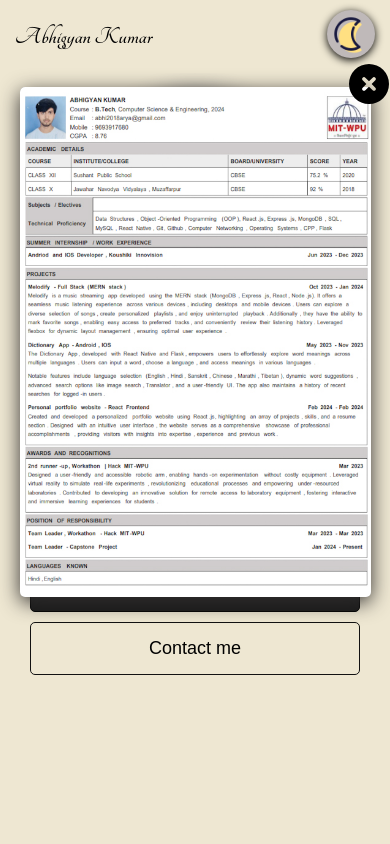
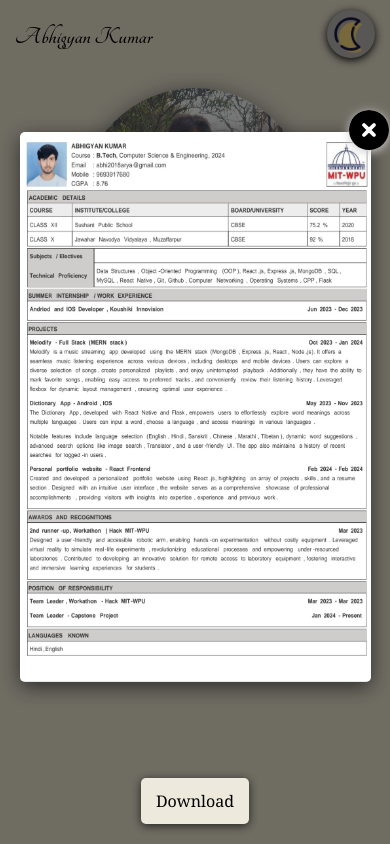
Before and after one commit to abhiarya10/portfolio, a React (Create React App) app: page / in a window 390 px wide. Both pictures are taken after a click on the button "My Resume". Shown: the top 844 px of the page. Built offline with nearby package versions, Linux system fonts and the light colour scheme.

Commit message:
fixed resume size and added dummy download button

```diff
--- a/src/Components/ResumeModal.css
+++ b/src/Components/ResumeModal.css
@@ -1,35 +1,56 @@
 .resume-modal-div{
     background-color: transparent;
     width: 100%;
+    height: 100vh;
     z-index: 1;
     position:fixed;
-    top:65px;
+    top:0px;
     display: flex;
+    flex-direction: column;
+    align-items: center;
     justify-content: center;
+    background-color: #00000088;
+}
+
+.btn-resume {
+    font-size: 16px;
+    font-family: Georgia, 'Times New Roman', Times, serif;
+    padding: 9px 15px;
+    border-radius: 5px;
+    border: none;
+    background-color: #ede9dc;
+    box-shadow: 0px 2px 10px rgb(35, 35, 35);
+}
+.btn-resume:hover{
+    cursor: pointer;
+    background-color: #cecbc0;
 }
 .modal-box{
     background-color: gray;
-    margin-top: 8px;
+    margin-top: 5px;
     border-radius: 5px;
-    width: 28%;
-    height: 510px;
+    width: 32%;
+    height: 550px;
     position: relative;
+    z-index: 2;
 }
 
 .resume-close-btn{
     position: absolute;
     right: -15px;
     top: -15px;
-    background-color: transparent;
+    background-color: white;
+    border-radius: 30px;
     border: none;
-    z-index: 2;
+    z-index: 100;
+    box-shadow: 0px 2px 10px rgb(206, 205, 205);
 }
 .close-icon{
  font-size: 30px;
 }
 .dark-close-icon{
     font-size: 30px;
-    color: #EEE7D2;
+    color: #c4bdab;
 
 }
 .close-icon:hover{
@@ -46,14 +67,22 @@
     border-radius: 5px;
     box-shadow: 0px 5px 20px rgb(48, 46, 46);
 }
+.dark-resume-pic{
+    width: 100%;
+    height: 100%;
+    border-radius: 5px;
+    box-shadow: 0px 2px 20px rgb(176, 174, 174);
+}
 
 .dark-empty-div{
-    background-color: #00000044;
+    background-color: #00000022;
     width: 100%;
     height: 100%;
     position: absolute;
     top: 0px
 }
+
+
 
 .empty-div{
     background-color: transparent;
@@ -64,17 +93,25 @@
 }
 
 @media screen and (max-width:732px) {
+    .btn-resume{
+        position: absolute;
+        bottom: 20px;
+        padding: 12px 15px;
+        z-index: 1000;
+    }
     .modal-box{
         background-color: gray;
-        margin-top: 22px;
+        margin-top: -30px;
         border-radius: 5px;
         width: 90%;
-        height: 510px;
+        height: 550px;
         position: relative;
     }
     .resume-close-btn{
+        top: -22px;
         right: -18px;
-        top: -23px;
+        background-color: white;
+        border-radius: 30px;
     }
     .close-icon, .dark-close-icon{
         font-size: 40px;
--- a/src/Components/ResumeModal.js
+++ b/src/Components/ResumeModal.js
@@ -1,6 +1,6 @@
 import React, { useContext } from "react";
 import "./ResumeModal.css";
-import resume from "../Assests/resume.jpg";
+import resume from "../Assests/resumePic.jpg";
 import { FontAwesomeIcon } from "@fortawesome/react-fontawesome";
 import { faCircleXmark } from "@fortawesome/free-solid-svg-icons";
 import { darkModeContext } from "../globalState/globalDarkMode";
@@ -15,6 +15,8 @@ function ResumeModal({ modal, setModal }) {
     <>
       {modal && (
         <div className="resume-modal-div">
+          <button className="btn-resume">Download</button>
+
           <div className="modal-box">
             <button className="resume-close-btn" onClick={closeModalHandler}>
               <FontAwesomeIcon
@@ -23,7 +25,11 @@ function ResumeModal({ modal, setModal }) {
                 className={`${globalDark ? "dark-close-icon" : "close-icon"}`}
               />
             </button>
-            <img src={resume} className="resume-pic" />
+            <img
+              src={resume}
+              className={`${globalDark ? "dark-resume-pic" : "resume-pic"}`}
+            />
+
             <div
               className={`${globalDark ? "dark-empty-div" : "empty-div"}`}
             ></div>
```
Also changed, not shown: src/Assests/resumePic.jpg (added).
